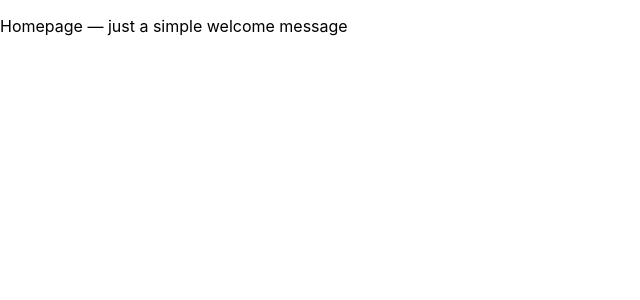
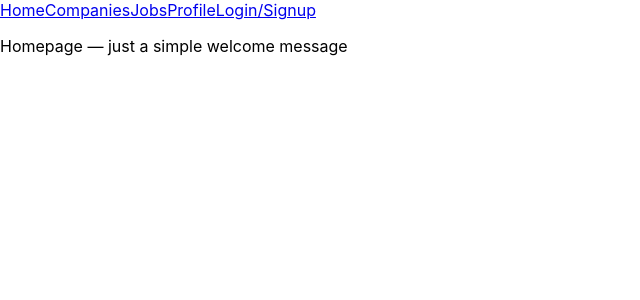
Before and after one commit to cng008/43_react-jobly, a React (Create React App) app in the folder frontend/: page / in a window 1280 px wide. Shown: the top 300 px of the page, without its empty margins (0-640 px from the left). Built offline with nearby package versions, Linux system fonts and the light colour scheme.

Commit message:
added a nav bar

```diff
--- /dev/null
+++ b/frontend/src/NavBar.js
@@ -0,0 +1,26 @@
+import React from 'react';
+import { NavLink } from 'react-router-dom';
+
+const NavBar = () => {
+  return (
+    <nav className="NavBar">
+      <NavLink exact to="/">
+        Home
+      </NavLink>
+      <NavLink exact to="/companies">
+        Companies
+      </NavLink>
+      <NavLink exact to="/jobs">
+        Jobs
+      </NavLink>
+      <NavLink exact to="/profile">
+        Profile
+      </NavLink>
+      <NavLink exact to="/login">
+        Login/Signup
+      </NavLink>
+    </nav>
+  );
+};
+
+export default NavBar;
--- a/frontend/src/Routes.js
+++ b/frontend/src/Routes.js
@@ -1,6 +1,7 @@
 import React, { useState } from 'react';
 import { BrowserRouter, Switch, Route, Redirect } from 'react-router-dom';
 
+import NavBar from './NavBar';
 import Homepage from './Homepage';
 import Companies from './Companies';
 import Company from './Company';
@@ -11,7 +12,9 @@ import Profile from './Profile';
 
 const Routes = () => {
   return (
+    <>
       <BrowserRouter>
+        <NavBar />
         <Switch>
           <Route exact path="/">
             <Homepage />
@@ -37,6 +40,7 @@ const Routes = () => {
           <Redirect to="/" />
         </Switch>
       </BrowserRouter>
+    </>
   );
 };
 
```
Lines whose indentation alone changed are shown as unchanged.
